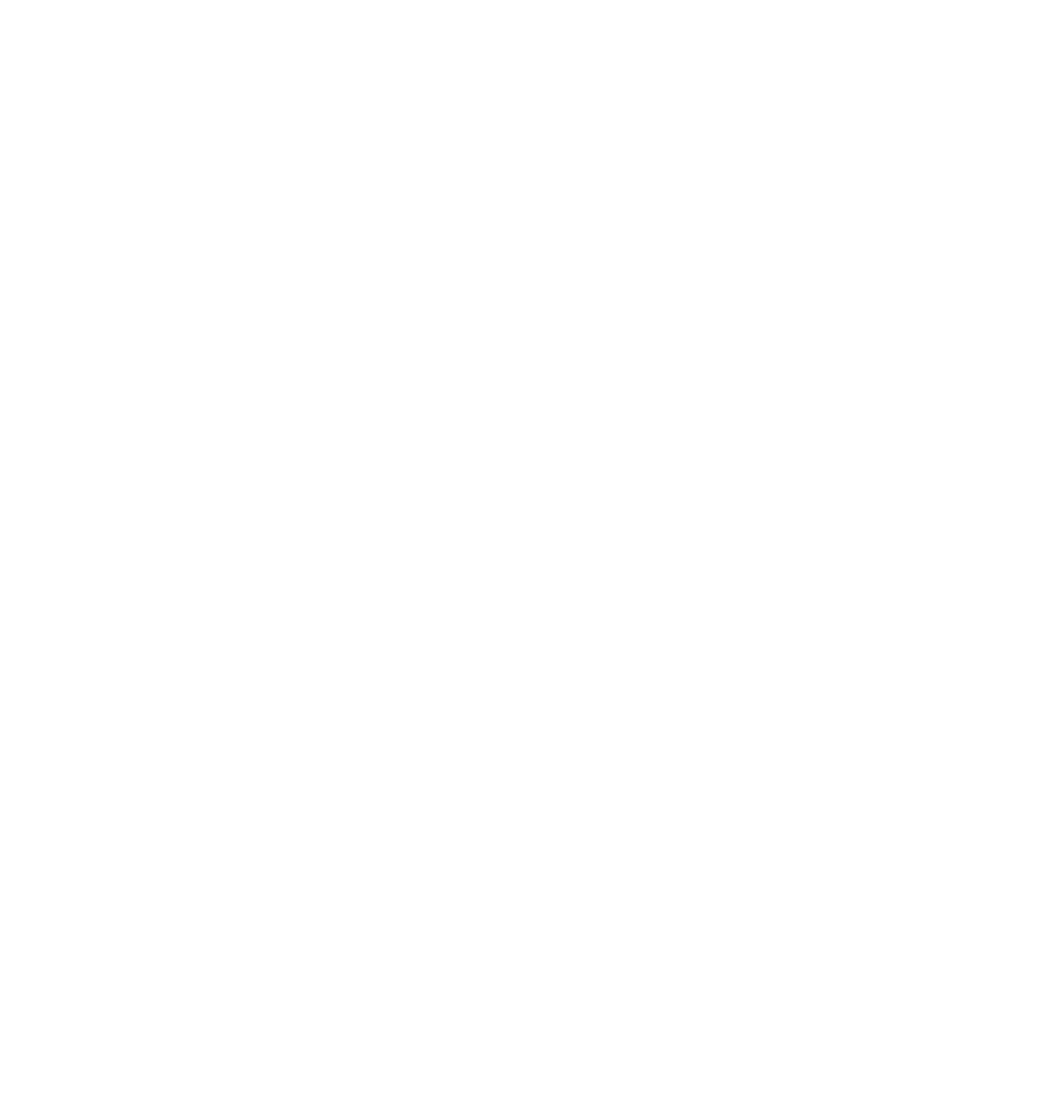
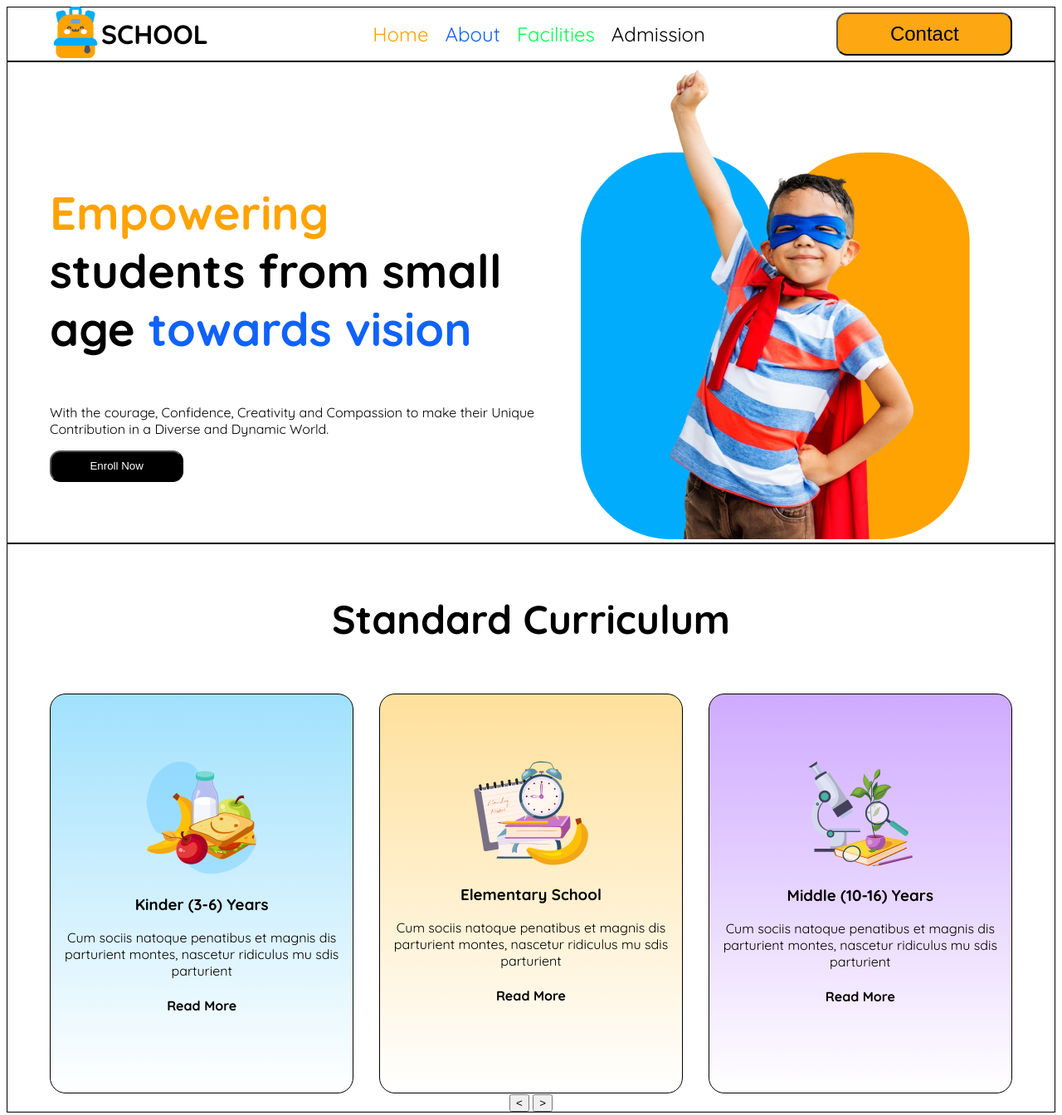
Before and after one commit to rakibsiam4444/B11-A2-Kids-School-Assighnment2, a plain HTML site: page index.html in a window 1280 px wide. Shown: the whole page at 83% size. Before the commit the page ends 800 px from the top, so only its background shows below. Drawn offline with Linux system fonts and the light colour scheme.

Commit message:
first-two

```diff
--- a/index.html
+++ b/index.html
@@ -4,8 +4,96 @@
     <meta charset="UTF-8">
     <meta name="viewport" content="width=device-width, initial-scale=1.0">
     <title>Kids School</title>
+    <link rel="stylesheet" href="style.css">
 </head>
-<body>
+<body class="quicksand">
+    <header>
 
+        <section class="first">
+            <div class="head display-flex">
+                <div class=" align display-flex">
+                    <div>
+                    <img src="assets/logo.png" alt="" class="logo">
+                </div>
+                    <h3 class="school">SCHOOL</h3>
+                </div>
+                <div>
+                    <nav class="navbar display-flex">
+                        <ul class=" list display-flex">
+                            <li class="nav-item color-y">Home</li>
+                            <li class="nav-item color-b">About</li>
+                            <li class="nav-item color-g">Facilities</li>
+                            <li class="nav-item color-">Admission</li>
+                        </ul>
+                    </nav>
+                </div>
+                <div>
+                    <button class="btn nav-item ">Contact</button>
+                </div>
+            </div>
+        </section>
+        <section class="first">
+            <div class="first-page display-flex">
+                <div class="color-cont">
+                    <h3 class="title bold-font"><span class="color-y">Empowering</span> <br>
+                        students from small age <span class="color-b">towards vision</span></h3>
+                    <p class="content">With the courage, Confidence, Creativity and Compassion to make their Unique Contribution in a Diverse and Dynamic World.</p>
+                    <button class="btn-black">Enroll Now</button>
+                </div>
+                <div>
+                    <img src="assets/hero-kids.png" alt="" class="kids">
+                </div>
+            </div>
+        </section>
+    </header>
+    <main>
+        <section class="second first">
+            <div class="first-page">
+            <div class="second-tit padd bold">Standard Curriculum</div>
+            <div class="card-container display-flex">
+                <div class="card back1">
+                    <div class="card-items">
+                    <img src="assets/kinder.png" alt="">
+                    <h3 class="card-heading">Kinder (3-6) Years</h3>
+                    <p class="card-content">Cum sociis natoque penatibus et magnis
+                        dis parturient montes, nascetur ridiculus
+                        mu sdis parturient</p>
+                    <h4 class="card-foot">Read More</h4>
+                </div>
+            </div>
+                <div class="card back2">
+
+                    <div class="card-items display-flex">
+                        <div>
+                    <img src="assets/elementary.png" alt="">
+                    <h3 class="card-heading">Elementary School</h3>
+                    <p class="card-content">Cum sociis natoque penatibus et magnis
+                        dis parturient montes, nascetur ridiculus
+                        mu sdis parturient</p>
+                    <h4 class="card-foot">Read More</h4>
+                </div>
+                </div>
+            </div>
+                <div class="card back3">
+                    <div class="card-items">
+                    <img src="assets/middle.png" alt="">
+                    <h3 class="card-heading">Middle (10-16) Years</h3>
+                    <p class="card-content">Cum sociis natoque penatibus et magnis
+                        dis parturient montes, nascetur ridiculus
+                        mu sdis parturient</p>
+                    <h4 class="card-foot">Read More</h4>
+                </div>
+            </div>
+            </div>
+            <div class="footer">
+                <button class="circle"> < </button>
+                <button class="circle"> > </button>
+            </div>
+        </div>
+        </section>
+    </main>
+    <footer>
+
+    </footer>
 </body>
 </html>
--- a/style.css
+++ b/style.css
@@ -0,0 +1,125 @@
+
+@import url('https://fonts.googleapis.com/css2?family=Quicksand:wght@300..700&display=swap');
+
+
+.quicksand{
+  font-family: "Quicksand", serif;
+  font-optical-sizing: auto;
+  font-weight:400;
+  font-style: normal;
+}
+.first{
+    align-items: center;
+    justify-items: center;
+    max-width: 1440px;
+    border: 1px solid;
+    margin: 0 auto;
+    background-color: #FFFFFF;
+}
+.align{
+    align-items: center;
+}
+.bold{
+    font-weight: bold;
+}
+.color-y{
+    color: #FEA301;
+}
+.color-b{
+    color: rgb(16, 98, 251);
+}
+.color-g{
+    color: #00ff51;
+}
+.nav-item{
+    font-size: 1.5rem;
+}
+.school{
+    font-weight: bold;
+    font-size: 2rem;
+}
+.display-flex{
+    display: flex;
+
+}
+.head{
+    align-items: center;
+   width:1160px;
+   height: 4rem;
+
+    justify-content: space-between;
+   /* background-image: linear-gradient(to bottom,green,white); */
+
+}
+.list{
+    list-style: none;
+    justify-content: space-between;
+    gap: 20px;
+}
+.btn{
+    padding: .6rem 3.9rem;
+    background-color: #fda712;
+    border-radius: .8rem;
+
+}
+/* first page design */
+.first-page{
+    justify-content: space-between 3rem;
+    align-items: center;
+    justify-items: center;
+    max-width: 1160px;
+
+    margin: 0 auto;
+    background-color: #FFFFFF;
+}
+.color-cont{
+    width: 40rem;
+    height: 25rem;
+}
+.bold-font{
+    font-weight: bold;
+    font-size: 3.5rem;
+}
+.btn-black{
+    background-color: black;
+    padding: .6rem 2.9rem;
+    color: white;
+    font-size: 600;
+    border-radius: .8rem;
+}
+/* card design */
+.card-container{
+    display: flex;
+    justify-content: space-between;
+    gap: 1.9rem;
+}
+.card{
+    border: 1px solid;
+    weight:23rem;
+    height: 30rem;
+    margin: 0 auto;
+    justify-content: center;
+    border-radius: 19px;
+}
+.back1{
+    background-image: linear-gradient(to bottom,#A1E1FD,white);
+}
+.back2{
+    background-image: linear-gradient(to bottom,#FFE09C,white);
+}
+.back3{
+    background-image: linear-gradient(to bottom,#CFAAFF,white);
+}
+.card-items{
+ align-items: center;
+ text-align: center;
+ padding-top: 80px;
+}
+.second-tit{
+    font-weight: bold;
+    font-size: 3rem;
+}
+.padd{
+    margin:60px auto;
+    text-align: center;
+}
```
